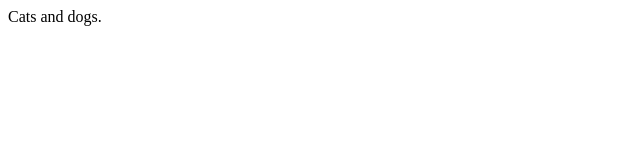
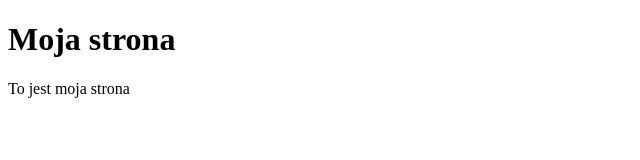
Before and after one commit to krzysztof-kozak/SampleRepo, a plain HTML site: page index.html in a window 1280 px wide. Shown: the whole page, without its empty margins (0-640 px from the left). Drawn offline with Linux system fonts and the light colour scheme.

Commit message:
Changed the website layout, added some elements

```diff
--- a/index.html
+++ b/index.html
@@ -1,16 +1,12 @@
+<!DOCTYPE html>
 <html>
   <head>
-    <title>
-      My Appp!
-    </title>
+    <meta name="keywords" content="github, test, html">
   </head>
   <body>
-    <p>
-      Cats and dogs.
-    </p>
+    <h1>Moja strona</h1>
+    <p>To jest moja strona</p>
   </body>
-
   <script src="app.js"></script>
-
   </script>
 </html>
```
